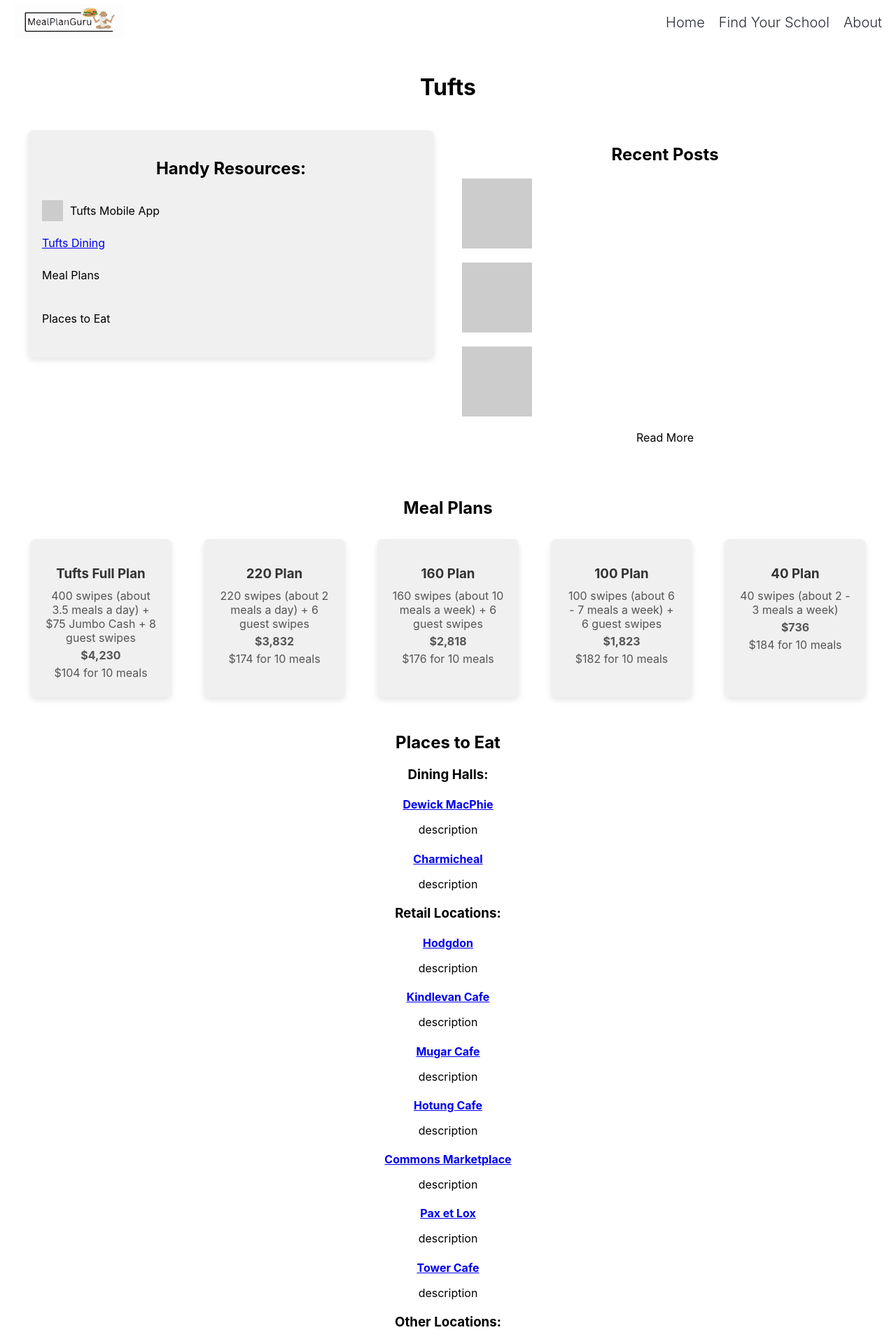
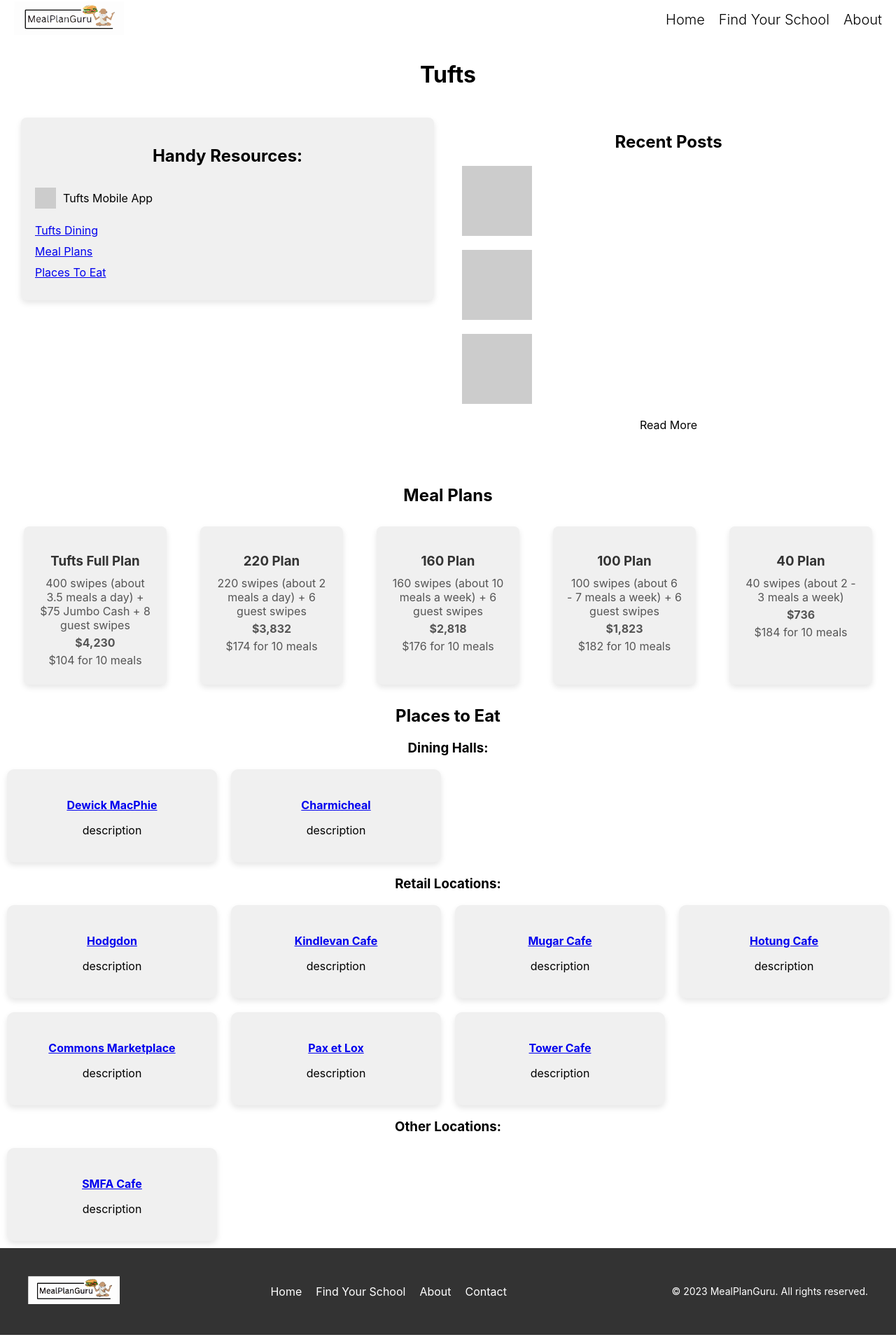
Before and after one commit to iliketocode2/MealPlanGuru, a React (Create React App) app in the folder mealplanguru/: page /tufts in a window 1280 px wide. Shown: the top 1920 px of the page at 70% size. Built offline with nearby package versions, Linux system fonts and the light colour scheme.

Commit message:
added footer and css updates

```diff
--- a/mealplanguru/src/App.tsx
+++ b/mealplanguru/src/App.tsx
@@ -6,6 +6,8 @@
 import School from './components/pages/School.tsx';
 import About from './components/pages/About.tsx';
 import Tufts from './components/pages/Tufts.tsx';
+import Footer from './components/Footer.tsx';
+
 
 function App() {
   return (
@@ -18,6 +20,7 @@
           <Route path="/about" element={<About />} />
           <Route path="/tufts" element={<Tufts />} />
         </Routes>
+        <Footer />
       </div>
     </Router>
   );
--- /dev/null
+++ b/mealplanguru/src/components/Footer.tsx
@@ -0,0 +1,27 @@
+import React from 'react';
+import '../styles/Footer.css';
+import logo from '../assets/mealplanguru.svg';
+import { Link } from 'react-router-dom';
+
+export default function Footer() {
+  return (
+    <footer className="footer">
+      <div className="footer-content">
+        <div className="footer-logo">
+            <Link to="/"><img src={logo} className="App-logo" alt="logo" /></Link>
+        </div>
+        <div className="footer-links">
+            <ul>
+                <li><Link to="/">Home</Link></li>
+                <li><Link to="/school">Find Your School</Link></li>
+                <li><Link to="/about">About</Link></li>
+                <li><a href="#">Contact</a></li>
+            </ul>
+        </div>
+        <div className="footer-copyright">
+          <p>&copy; 2023 MealPlanGuru. All rights reserved.</p>
+        </div>
+      </div>
+    </footer>
+  );
+}
--- a/mealplanguru/src/components/pages/Tufts.tsx
+++ b/mealplanguru/src/components/pages/Tufts.tsx
@@ -54,10 +54,10 @@
             <a href="https://dining.tufts.edu/" target="_blank" rel="noreferrer">Tufts Dining</a>
           </div>
           <div className="resource-item">
-          <p>Meal Plans</p>
+            <a href="#meal-plans">Meal Plans</a>
           </div>
           <div className="resource-item">
-          <p>Places to Eat</p>
+          <a href="#places-eat">Places To Eat</a>
           </div>
         </section>
       </div>
@@ -73,7 +73,7 @@
       </div>
     </div>
 
-  <section className="meal-plans">
+    <section id="meal-plans" className="meal-plans">
       <h2>Meal Plans</h2>
       <div className="plan-container">
         {plans.map((plan, index) => (
@@ -87,9 +87,10 @@
       </div>
     </section>
 
-  <section className="dining-locations">
+    <section id="places-eat" className="dining-locations">
       <h2>Places to Eat</h2>
       <h3>Dining Halls:</h3>
+      <div className="location-items-grid">
         <div className="location-item">
           <h4><a href="https://dining.tufts.edu/where-to-eat/dewick-macphie-dining-center" target="_blank" rel="noreferrer">Dewick MacPhie</a></h4>
           <p>description</p>
@@ -98,7 +99,9 @@
           <h4><a href="https://dining.tufts.edu/where-to-eat/fresh-carmichael-dining-center" target="_blank" rel="noreferrer">Charmicheal</a></h4>
           <p>description</p>
         </div>
+      </div>
       <h3>Retail Locations:</h3>
+      <div className="location-items-grid">
         <div className="location-item">
           <h4><a href="https://dining.tufts.edu/where-to-eat/hodgdon-food-on-the-run" target="_blank" rel="noreferrer">Hodgdon</a></h4>
           <p>description</p>
@@ -127,10 +130,13 @@
           <h4><a href="https://dining.tufts.edu/where-to-eat/tower-cafe" target="_blank" rel="noreferrer">Tower Cafe</a></h4>
           <p>description</p>
         </div>
+      </div>
       <h3>Other Locations:</h3>
+      <div className="location-items-grid">
         <div className="location-item">
           <h4><a href="https://dining.tufts.edu/where-to-eat/smfa-cafe" target="_blank" rel="noreferrer">SMFA Cafe</a></h4>
           <p>description</p>
+        </div>
       </div>
     </section>
   </div>
--- a/mealplanguru/src/styles/App.css
+++ b/mealplanguru/src/styles/App.css
@@ -7,37 +7,10 @@
   padding: 0;
 }
 
-.App-logo {
-  height: 40vmin;
-  pointer-events: none;
-}
-
-/* @media (prefers-reduced-motion: no-preference) {
-  .App-logo {
-    animation: App-logo-spin infinite 20s linear;
-  }
-} */
-
-.App-header {
-  flex: 1;
-  background-color: #282c34;
-  display: flex;
-  flex-direction: column;
-  align-items: center;
-  justify-content: center;
-  font-size: calc(10px + 2vmin);
-  color: white;
+.App > *:not(footer) {
+  flex: 1; /* Pushes the footer to the bottom when there's insufficient content */
 }
 
 .App-link {
   color: #61dafb;
 }
-
-/* @keyframes App-logo-spin {
-  from {
-    transform: rotate(0deg);
-  }
-  to {
-    transform: rotate(360deg);
-  }
-} */
--- /dev/null
+++ b/mealplanguru/src/styles/Footer.css
@@ -0,0 +1,44 @@
+.footer {
+  background-color: #333;
+  color: #fff;
+  padding: 40px 0;
+  bottom: 0;
+}
+
+.footer-content {
+  max-width: 1200px;
+  margin: 0 auto;
+  display: flex;
+  justify-content: space-between;
+  align-items: center;
+}
+
+.footer-logo img {
+  height: 40px;
+}
+
+.footer-links ul {
+  list-style-type: none;
+  display: flex;
+  margin: 0;
+  padding: 0;
+}
+
+.footer-links li {
+  margin-right: 20px;
+}
+
+.footer-links a {
+  color: #fff;
+  text-decoration: none;
+  transition: color 0.3s ease;
+}
+
+.footer-links a:hover {
+  color: #ccc;
+}
+
+.footer-copyright p {
+  margin: 0;
+  font-size: 14px;
+}
--- a/mealplanguru/src/styles/NavBar.css
+++ b/mealplanguru/src/styles/NavBar.css
@@ -4,12 +4,11 @@
   justify-content: space-between;
   background-color: white;
   width: 100%;
-  height: 64px;  /* Set fixed height */
-  padding: 0 20px;  /* Remove vertical padding */
+  max-height: 64px;  /* Set fixed height */
+  padding: 0 20px;
   box-sizing: border-box;
   margin: 0;
 }
-
 
 .App-logo {
   height: 48px;
@@ -26,19 +25,29 @@
 }
 
 .nav-links a {
-  color: #282c34;
+  position: relative;
+  color: black;
   text-decoration: none;
-  font-size: 20px;  /* Increased from 18px */
-  font-weight: 300;  /* Added light font weight */
-  transition: all 0.2s ease;  /* Add smooth transition */
-
+  font-size: 20px;
+  font-weight: 300;
+  transition: color 0.2s ease;
 }
 
-.nav-links a:hover {
-  font-size: 21px;
-  text-decoration: none;  /* Remove the underline we had before */
+.nav-links a::after {
+  content: '';
+  position: absolute;
+  width: 100%;
+  height: 2px;
+  bottom: 0;
+  left: 0;
+  background-color: black;
+  transform: scaleX(0);
+  transform-origin: bottom right;
+  transition: transform 0.25s ease-out;
 }
 
-.nav-links a:hover {
-  text-decoration: underline;
+.nav-links a:hover::after,
+.nav-links a:focus::after {
+  transform: scaleX(1);
+  transform-origin: bottom left;
 }
--- a/mealplanguru/src/styles/Tufts.css
+++ b/mealplanguru/src/styles/Tufts.css
@@ -1,5 +1,5 @@
 .tufts-container {
-    padding: 20px;
+    padding: 10px;
 }
 
 .main-content {
@@ -68,14 +68,25 @@
   margin: 5px 0;
 }
 
-.dining-locations {
-  margin-top: 40px;
+.dining-locations .location-items-grid {
+    display: grid;
+    grid-template-columns: repeat(4, 1fr);
+    grid-gap: 20px;
 }
 
-.location-item {
-  margin-bottom: 20px;
+.dining-locations .location-item {
+    background-color: #f0f0f0;
+    border-radius: 10px;
+    box-shadow: 0 4px 8px rgba(0, 0, 0, 0.1);
+    padding: 20px;
+    text-align: center;
+    transition: transform 0.3s ease;
 }
 
-.location-item h4 {
-  margin-bottom: 5px;
+.dining-locations .location-item:hover {
+    transform: translateY(-5px);
 }
+
+.dining-locations .location-item h4 {
+    margin-bottom: 10px;
+}
--- a/mealplanguru/src/styles/index.css
+++ b/mealplanguru/src/styles/index.css
@@ -1,3 +1,7 @@
+html {
+  scroll-behavior: smooth;
+}
+
 body {
   margin: 0;
   font-family: -apple-system, BlinkMacSystemFont, 'Segoe UI', 'Roboto', 'Oxygen',
```
Lines whose indentation alone changed are shown as unchanged.
